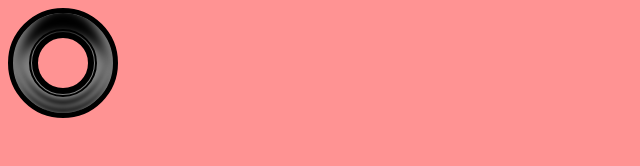
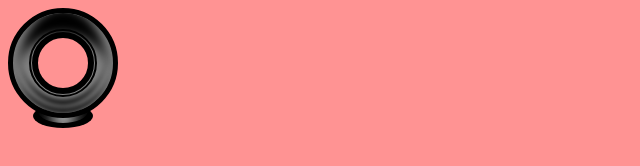
Before and after one commit to jhosmar26/kunai, a plain HTML site: page index.html in a window 1280 px wide. Shown: the full height of the page, 0-640 px from the left. Drawn offline with Linux system fonts and the light colour scheme.

Commit message:
handle-ring

```diff
--- a/index.html
+++ b/index.html
@@ -8,6 +8,7 @@
   <link rel="stylesheet" href="style.css">
 </head>
 <body>
+  <div class="kunai">
     <div class="ring">
       <div class="main-circle">
         <div class="shadow shadow-top"></div>
@@ -17,5 +18,11 @@
         <div class="hole"></div>
       </div>
     </div>
+    <div class="handle">
+
+      <div class="handle-ring"></div>
+      <div class="handle-ring handle-ring-mask"><div class="shadow"></div></div>
+    </div>
+  </div>
 </body>
 </html>
--- a/style.css
+++ b/style.css
@@ -4,7 +4,15 @@
 body{
   background: var(--background);
 }
+.kunai{
+  display: inline-flex;
+  flex-direction: column;
+  align-items: center;
+  position: relative;
+}
+/* RING */
 .ring .main-circle{
+  /* opacity: .2; */
   width: 100px;
   height: 100px;
   border: 5px solid black;
@@ -16,6 +24,7 @@ body{
   align-items: center;
   position: relative;
   overflow: hidden;
+  z-index: 99999;
 }
 .ring .hole{
   position: absolute;
@@ -41,7 +50,6 @@ body{
   border-radius: 50%;
   margin-top: 1.5em;
   filter: blur(5px);
-  /* filter: drop-shadow(0 0 0.75rem black); */
 }
 .ring .shadow-bottom{
   width: 90px;
@@ -58,3 +66,33 @@ body{
 .ring .shadow-bottom.bottom-2{
   margin-bottom: 2em;
 }
+
+/* HANDLE */
+.handle{
+  background-color: red;
+  display: flex;
+  justify-content: center;
+}
+.handle-ring{
+  position: absolute;
+  width: 60px;
+  height: 100px;
+  background-color: black;
+  clip-path: ellipse(50% 12% at 50% 50%);
+  transform: translateY(-52%);
+}
+.handle-ring.handle-ring-mask{
+  display: flex;
+  justify-content: center;
+  align-items: center;
+  width: 50px;
+  margin-top: -5px;
+}
+.handle-ring.handle-ring-mask .shadow{
+  filter: blur(9px);
+  content: "";
+  display: inline-block;
+  width: 15px;
+  height: 40px;
+  background-color: white;
+}
```
Lines whose indentation alone changed are shown as unchanged.
